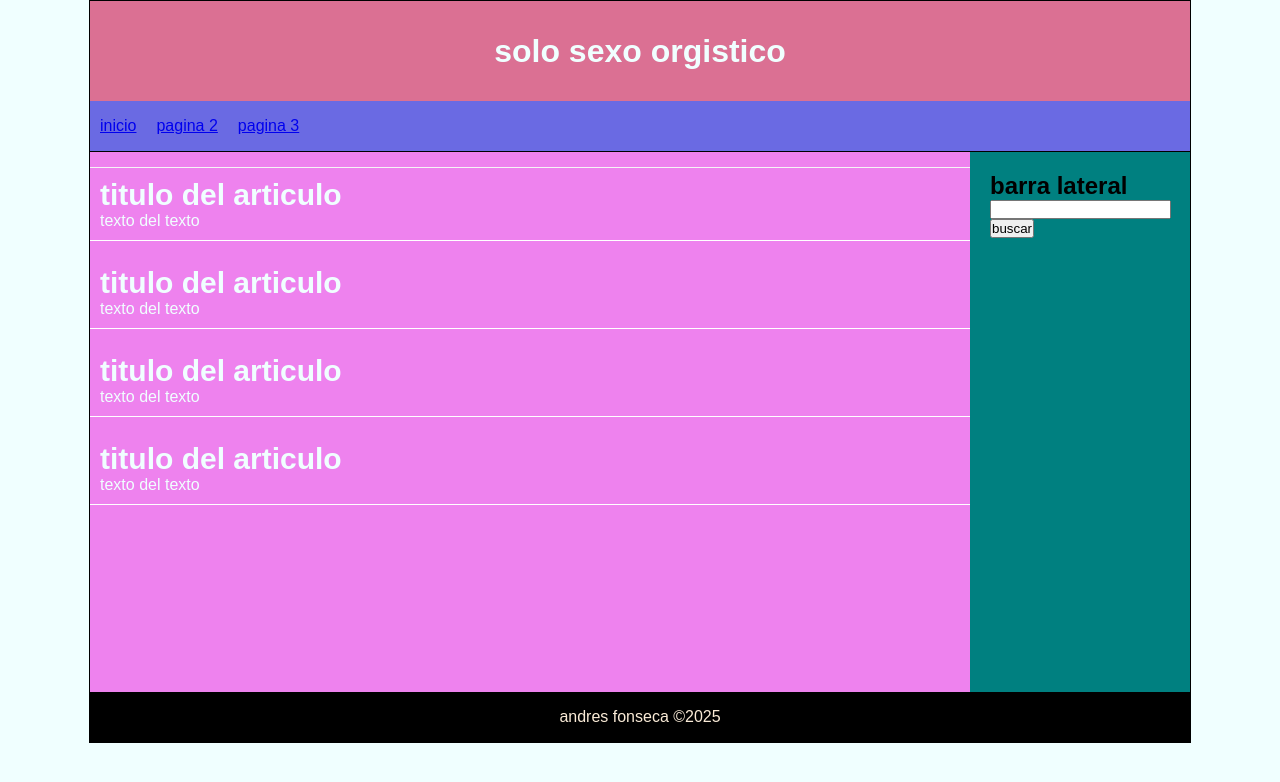
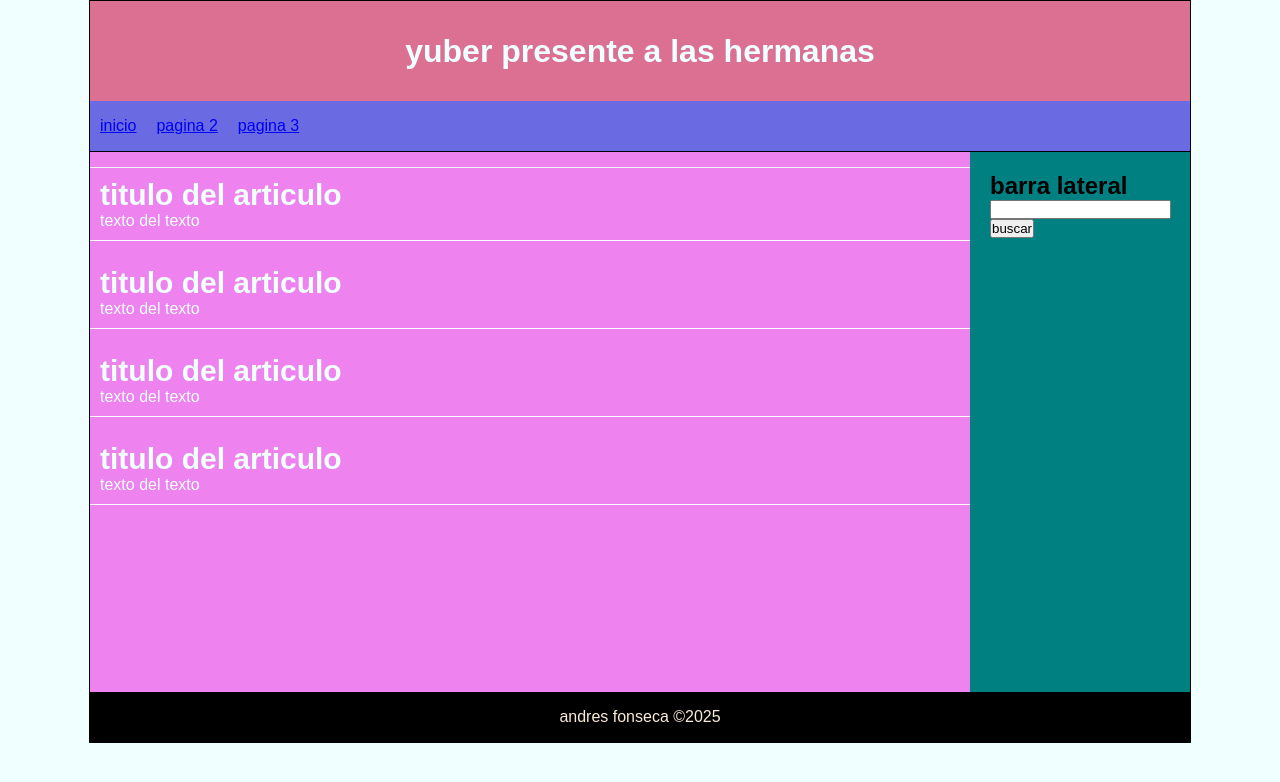
Before and after one commit to andresffonseca5-sudo/practica, a plain HTML site: page index.html in a window 1280 px wide. Drawn offline with Linux system fonts and the light colour scheme.

Commit message:
Resolver conflictos

```diff
--- a/index.html
+++ b/index.html
@@ -10,7 +10,7 @@
 
     <div id="container">
         <header>
-            <h1>solo sexo orgistico</h1>
+            <h1>yuber presente a las hermanas</h1>
 
         </header>
 
```
